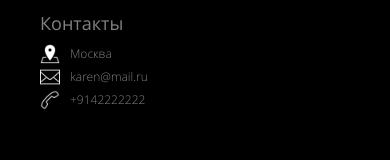
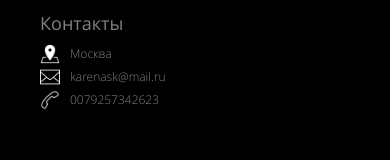
Before and after one commit to Sgalstyan06/furniture, a Next.js app: page / in a window 390 px wide. Shown: the part 7232-7392 px from the top of the page. Built offline with nearby package versions, Linux system fonts and the light colour scheme.

Commit message:
correct email and phone values

```diff
--- a/component/Footer/Footer.tsx
+++ b/component/Footer/Footer.tsx
@@ -37,7 +37,7 @@ const Footer = () => {
             height="20px"
             alt="email"
           />{" "}
-          <a href="mailto:karen@mail.ru">karen@mail.ru</a>
+          <a href="mailto:karen@mail.ru">karenask@mail.ru</a>
         </Styled.ContactInfoItem>
         <Styled.ContactInfoItem>
           <Image
@@ -46,7 +46,7 @@ const Footer = () => {
             height="20px"
             alt="phone"
           />{" "}
-          <a href="tel:+9142222222">+9142222222</a>
+          <a href="tel:0079257342623">0079257342623</a>
         </Styled.ContactInfoItem>
       </Styled.ContactInfo>
     </Styled.Container>
```
